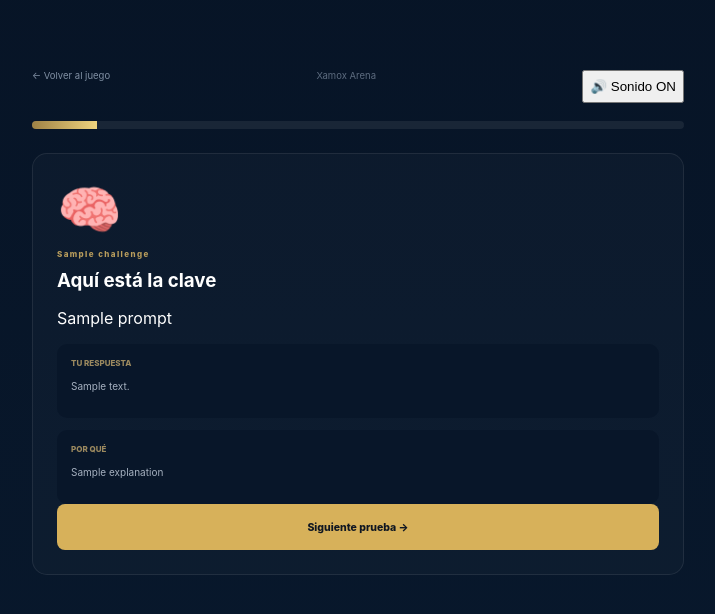
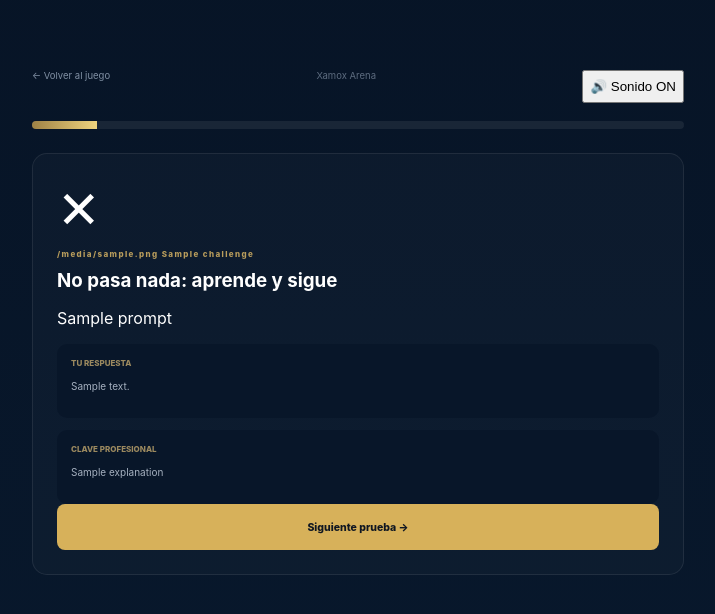
Before and after one commit to ktysdavids-dev/xamox-academy-campus, a Django app: template templates/core/challenge_feedback.html in a window 1280 px wide. Shown: the part 76-690 px from the top of the page, without its empty margins (282-997 px from the left). Run offline with Django 5.2, Linux system fonts and the light colour scheme; the template is opened without the code that fills it: most values are stand-ins (such as "Sample title", 1, 10 or a date in 2020).

Commit message:
feat: feedback audiovisual para aciertos, errores y laboratorios

```diff
--- a/templates/core/challenge_feedback.html
+++ b/templates/core/challenge_feedback.html
@@ -5,18 +5,20 @@
   <div class="arena-topline"><a class="back" href="{% url 'challenge_detail' attempt.challenge.id %}">← Volver al juego</a><a class="back subtle" href="{% url 'challenge_hub' %}">Xamox Arena</a></div>
   <div class="arena-progress"><span style="width:{{ progress }}%"></span></div>
 
-  <article class="feedback-card {% if row.question.question_type != 'text' %}{% if row.is_correct %}correct{% else %}wrong{% endif %}{% endif %}">
-    <div class="feedback-icon">{% if row.question.question_type == 'text' %}🧪{% elif row.is_correct %}✅{% else %}🧠{% endif %}</div>
-    <span class="eyebrow">{{ attempt.challenge.game_label }}</span>
-    <h1>{% if row.question.question_type == 'text' %}Compara tu enfoque{% elif row.is_correct %}¡Respuesta correcta!{% else %}Aquí está la clave{% endif %}</h1>
+  <article class="feedback-card {% if row.question.question_type != 'text' %}{% if row.is_correct %}correct{% else %}wrong{% endif %}{% endif %}" data-feedback-sfx="{% if row.question.question_type == 'text' %}lab{% elif row.is_correct %}correct{% else %}wrong{% endif %}">
+    <div class="feedback-burst">
+      <div class="feedback-icon">{% if row.question.question_type == 'text' %}🧪{% elif row.is_correct %}🏆{% else %}✕{% endif %}</div>
+    </div>
+    <span class="eyebrow">{{ attempt.challenge.game_icon }} {{ attempt.challenge.game_label }}</span>
+    <h1>{% if row.question.question_type == 'text' %}Laboratorio completado{% elif row.is_correct %}¡Excelente! + puntos{% else %}No pasa nada: aprende y sigue{% endif %}</h1>
     <p class="feedback-question">{{ row.question.prompt }}</p>
 
     {% if row.question.question_type == 'text' %}<div class="answer-box"><span>TU SOLUCIÓN</span><p>{{ row.text_answer }}</p></div>{% elif row.selected_option %}<div class="answer-box"><span>TU RESPUESTA</span><p>{{ row.selected_option.text }}</p></div>{% else %}<div class="answer-box"><span>TIEMPO</span><p>Tiempo agotado. La partida continúa.</p></div>{% endif %}
 
-    {% if row.question.explanation %}<div class="explanation"><span>POR QUÉ</span><p>{{ row.question.explanation }}</p></div>{% endif %}
+    {% if row.question.explanation %}<div class="explanation"><span>CLAVE PROFESIONAL</span><p>{{ row.question.explanation }}</p></div>{% endif %}
     {% if row.question.question_type == 'text' and row.question.model_answer %}<div class="pro-solution"><span>SOLUCIÓN PROFESIONAL</span><p>{{ row.question.model_answer }}</p></div>{% endif %}
 
-    {% if is_last %}<a class="btn primary btn-wide" href="{% url 'challenge_result' attempt.id %}">Ver resultado final →</a>{% else %}<a class="btn primary btn-wide" href="{% url 'challenge_play' attempt.id %}">{% if attempt.challenge.game_mode == 'roulette' %}Girar de nuevo 🎡{% else %}Siguiente prueba →{% endif %}</a>{% endif %}
+    {% if is_last %}<a class="btn primary btn-wide" href="{% url 'challenge_result' attempt.id %}" data-sfx="reward">Ver resultado final →</a>{% else %}<a class="btn primary btn-wide" href="{% url 'challenge_play' attempt.id %}" data-sfx="click">{% if attempt.challenge.game_mode == 'roulette' %}Volver a girar 🎡{% elif attempt.challenge.game_mode == 'speed' %}Siguiente relámpago ⚡{% else %}Siguiente prueba →{% endif %}</a>{% endif %}
   </article>
 </section>
 {% endblock %}
```
